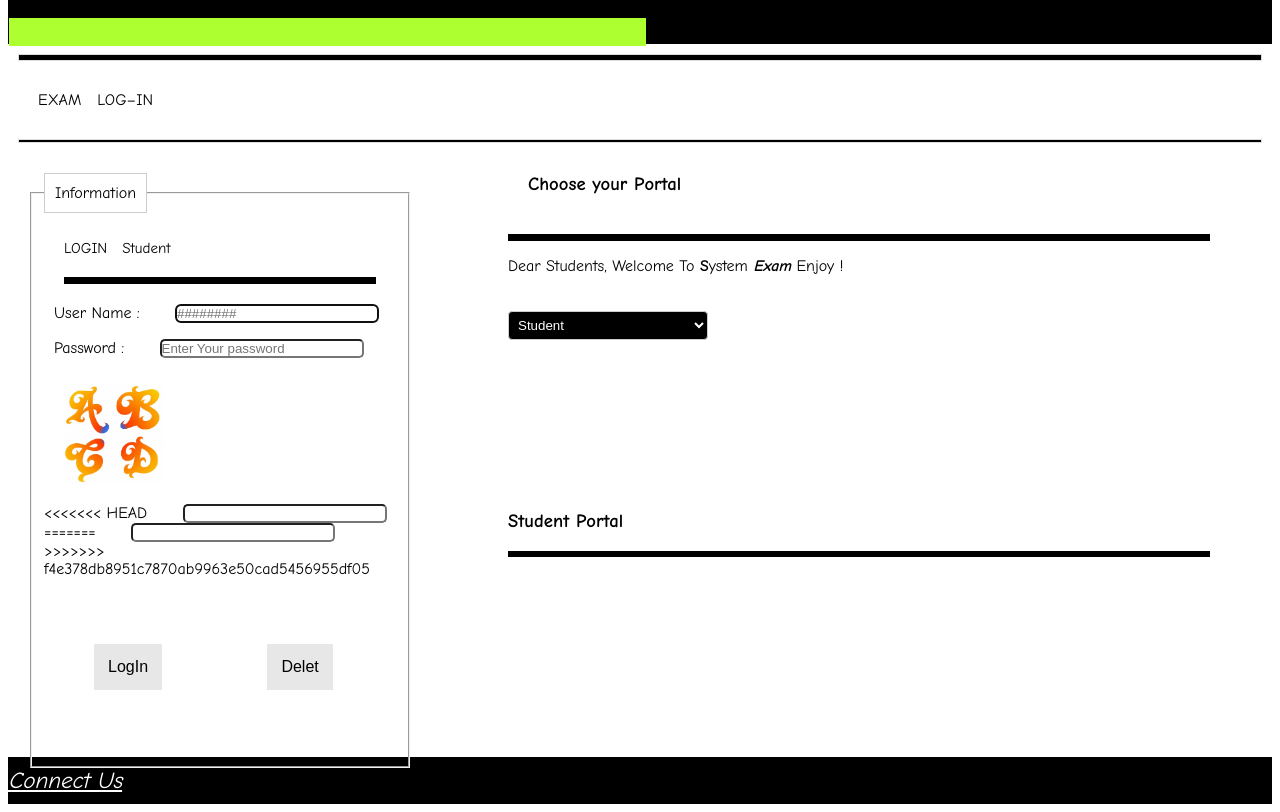
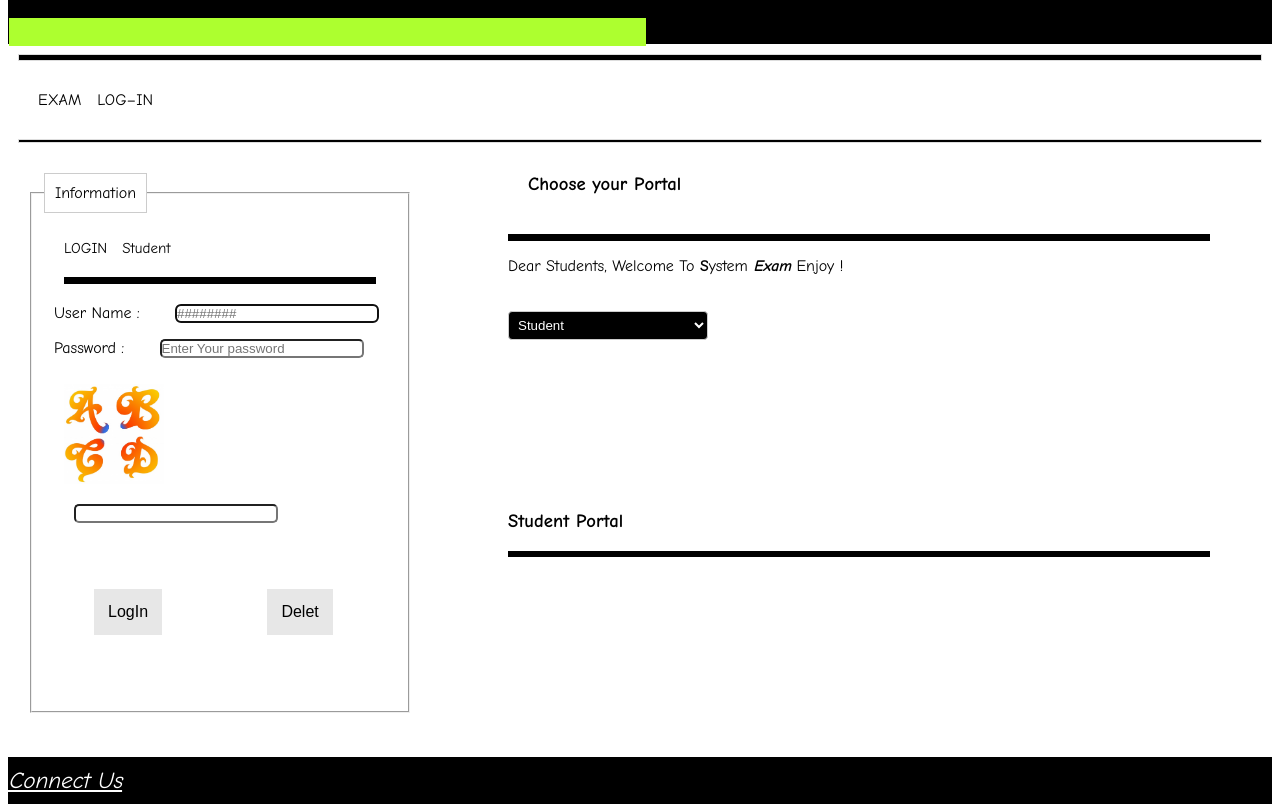
Before and after one commit to MohamedKarem66/Exam-System, a plain HTML site: page Student Form.html in a window 1280 px wide. Shown: the part 123-935 px from the top of the page. Drawn offline with Linux system fonts and the light colour scheme.

Commit message:
ahmed hussein

```diff
--- a/Java Script.js
+++ b/Java Script.js
@@ -69,7 +69,7 @@ else if(id=="pp")
 document.getElementById("textef").value=Math.pow(y,2);
 }
 }
-<<<<<<< HEAD
+
 
 
 function maseg()
@@ -121,7 +121,7 @@ function get()
 document.getElementById("idfff").innerHTML=localStorage.getItem("idsd");
 }
 
-=======
+
 function check()
 {
 	var question1=document.exam.question1.value;
@@ -160,4 +160,3 @@ if(correct>2)
 	document.getElementById("number_correct").innerHTML= "You got "+correct+" correct.";
 	document.getElementById("picture").src=pictures[range];
 }
->>>>>>> f4e378db8951c7870ab9963e50cad5456955df05
--- a/Student Form.html
+++ b/Student Form.html
@@ -46,11 +46,10 @@
                         <img src="Image/abcd.png" class="img2">
                         <p>
                             <label>
-<<<<<<< HEAD
+
                                 <input type="textbox"  name="check" pattern="\d{4}" required  >
-=======
-                                <input type="textbox"  name="check" pattern="\abcd" required>
->>>>>>> f4e378db8951c7870ab9963e50cad5456955df05
+
+
                             </label>
                         </P>
                         <P>
```
